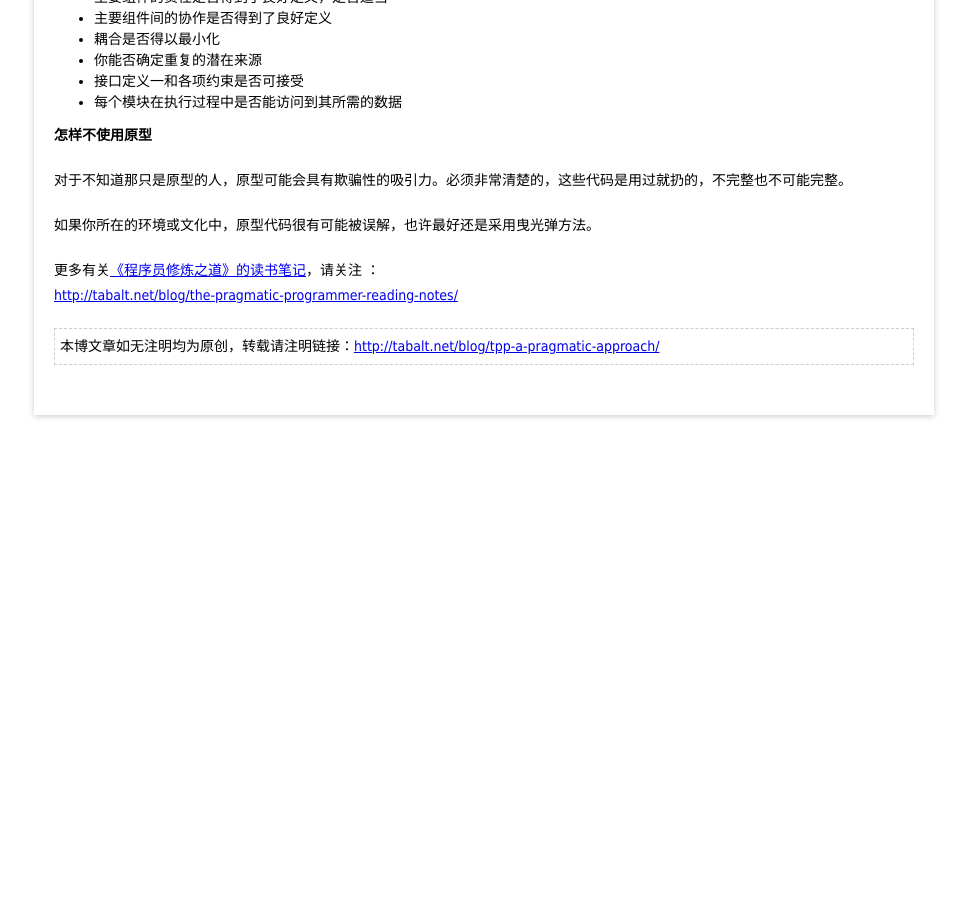
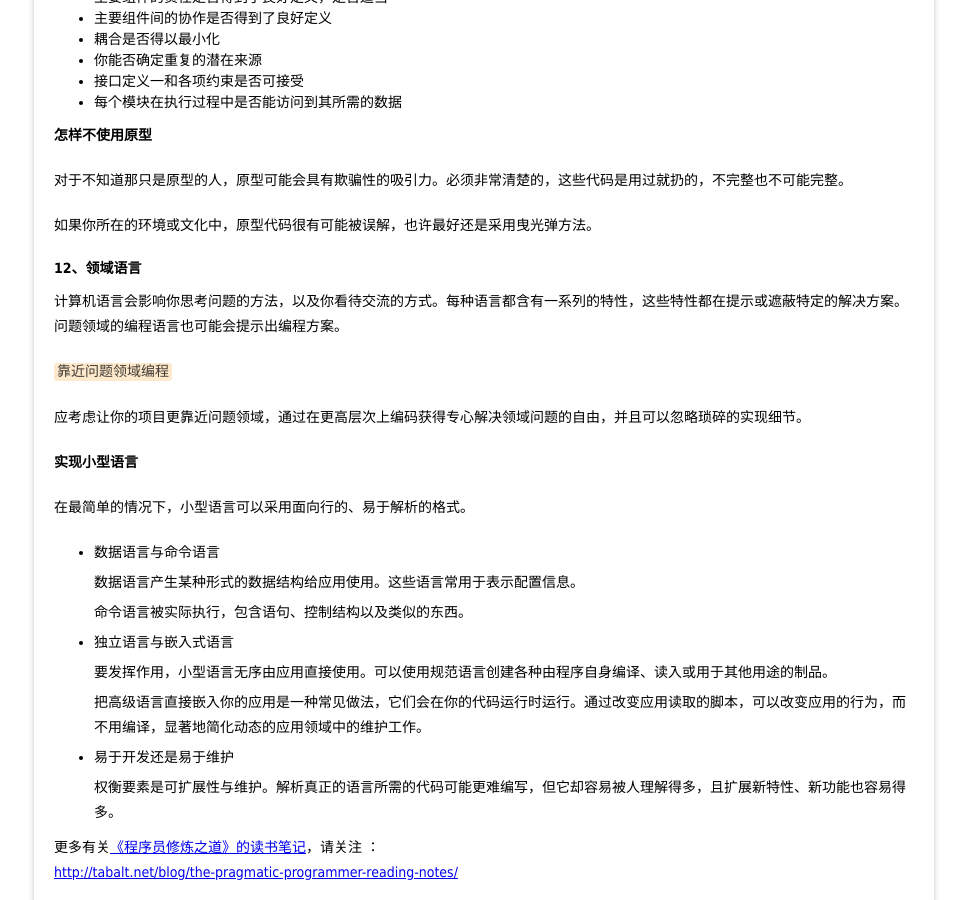
Before and after one commit to tabalt/tabalt.github.io, a Jekyll site: the page built from _posts/the-pragmatic-programmer/2014-11-08-tpp-a-pragmatic-approach.md, in a window 1280 px wide and 900 px high, scrolled down 4284 px. Shown: the whole window, without its empty margins (156-1123 px from the left). Built offline with Jekyll 4.4.1, drawn with Linux system fonts in a browser that asks for light colours; Markdown is read by kramdown in place of the engine named in the settings; comment, search, counter and statistics services are not loaded; before the commit the page ends 4719 px from its top, so only the background shows below that.

Commit message:
update blog

```diff
--- a/_posts/the-pragmatic-programmer/2014-11-08-tpp-a-pragmatic-approach.md
+++ b/_posts/the-pragmatic-programmer/2014-11-08-tpp-a-pragmatic-approach.md
@@ -231,6 +231,40 @@ DRY原则是注重实效的程序员的工具箱里最重要的工具之一。
 如果你所在的环境或文化中，原型代码很有可能被误解，也许最好还是采用曳光弹方法。
 
 
+#### 12、领域语言
+
+计算机语言会影响你思考问题的方法，以及你看待交流的方式。每种语言都含有一系列的特性，这些特性都在提示或遮蔽特定的解决方案。问题领域的编程语言也可能会提示出编程方案。
+
+
+`靠近问题领域编程`
+
+应考虑让你的项目更靠近问题领域，通过在更高层次上编码获得专心解决领域问题的自由，并且可以忽略琐碎的实现细节。
+
+
+**实现小型语言**
+
+在最简单的情况下，小型语言可以采用面向行的、易于解析的格式。
+
+* 数据语言与命令语言
+
+	数据语言产生某种形式的数据结构给应用使用。这些语言常用于表示配置信息。
+
+	命令语言被实际执行，包含语句、控制结构以及类似的东西。
+
+* 独立语言与嵌入式语言
+
+	要发挥作用，小型语言无序由应用直接使用。可以使用规范语言创建各种由程序自身编译、读入或用于其他用途的制品。
+
+	把高级语言直接嵌入你的应用是一种常见做法，它们会在你的代码运行时运行。通过改变应用读取的脚本，可以改变应用的行为，而不用编译，显著地简化动态的应用领域中的维护工作。
+
+* 易于开发还是易于维护
+
+	权衡要素是可扩展性与维护。解析真正的语言所需的代码可能更难编写，但它却容易被人理解得多，且扩展新特性、新功能也容易得多。
+
+
+
+
+
 
 
 
```
